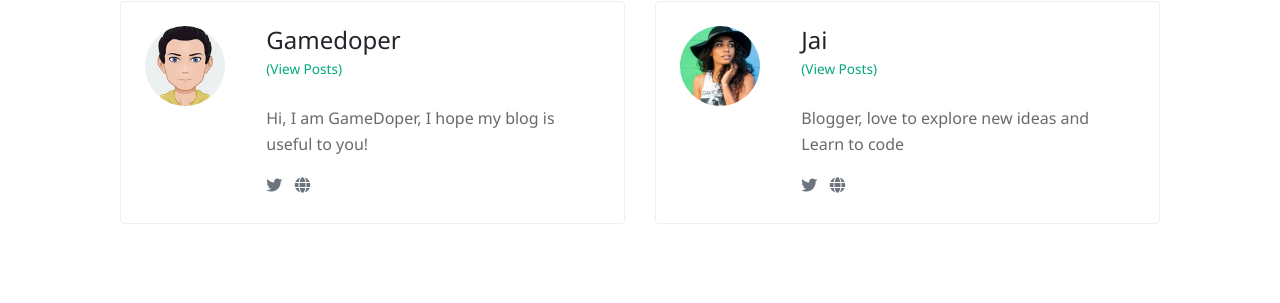
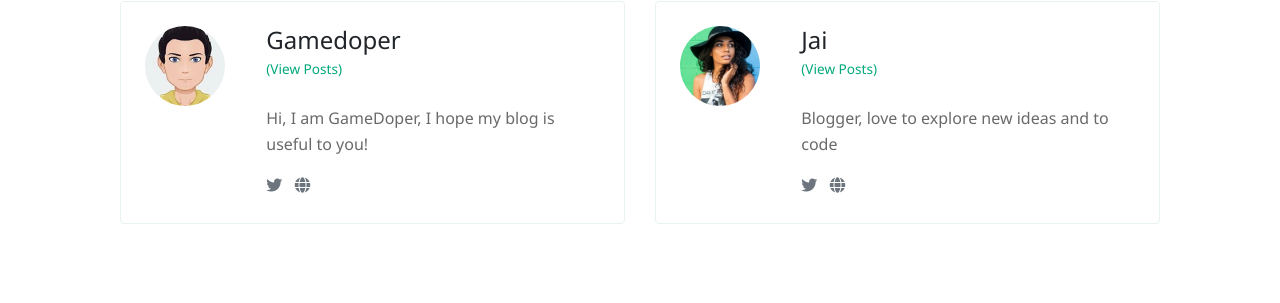
Before and after one commit to Gamedoper/Gamedoperarchives.github.io, a Jekyll site: the page built from _pages/authors-list.html, in a window 1280 px wide. Shown: the part 196-499 px from the top of the page. Built offline with Jekyll 4.4.1, drawn with Linux system fonts in a browser that asks for light colours; nearby versions of some CDN libraries.

Commit message:
Update _config.yml

```diff
--- a/_config.yml
+++ b/_config.yml
@@ -32,7 +32,7 @@ authors:
       name:           Jai
       site:
       avatar:         assets/images/avatar2.jpg
-      bio:            "Blogger, love to explore new ideas and Learn to code"
+      bio:            "Blogger, love to explore new ideas and to code"
       email:
       twitter:        https://twitter.com/jaiprince17
 
```
